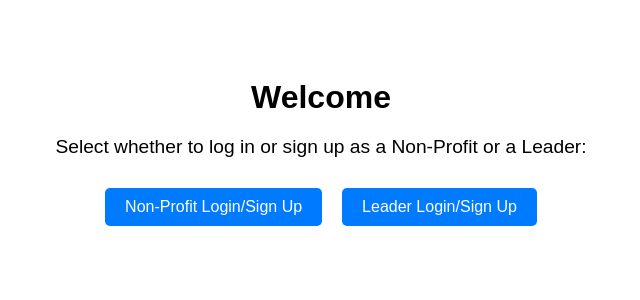
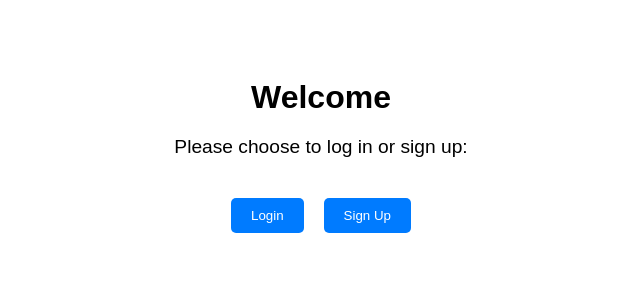
Before and after one commit to tejasking62/Cause-Connect, a React (Create React App) app in the folder my-app/: page / in a window 1280 px wide. Shown: the top 300 px of the page, without its empty margins (319-959 px from the left). Built offline with nearby package versions, Linux system fonts and the light colour scheme.

Commit message:
modified sign up

```diff
--- a/my-app/src/App.js
+++ b/my-app/src/App.js
@@ -1,16 +1,16 @@
 import React from 'react';
 import { BrowserRouter as Router, Routes, Route } from 'react-router-dom';
 import Home from './Home';
-import Nonprofits from './Nonprofits';
-import Leaders from './Leaders';
+import RoleSelection from './RoleSelection';
+import LoginSignupForm from './LoginSignupForm';
 
 function App() {
   return (
     <Router>
       <Routes>
-        <Route path="/" element={<Home />} />  {/* Home route */}
-        <Route path="/nonprofits" element={<Nonprofits />} />  {/* Nonprofits route */}
-        <Route path="/leaders" element={<Leaders />} />  {/* Leaders route */}
+        <Route path="/" element={<Home />} />  {/* Home page */}
+        <Route path="/role-selection" element={<RoleSelection />} />  {/* Role selection page */}
+        <Route path="/login-signup" element={<LoginSignupForm />} />  {/* Login/Sign-up form page */}
       </Routes>
     </Router>
   );
--- a/my-app/src/Home.js
+++ b/my-app/src/Home.js
@@ -1,15 +1,23 @@
 import React from 'react';
-import { Link } from 'react-router-dom';
+import { useNavigate } from 'react-router-dom';
 
 function Home() {
+  const navigate = useNavigate();
+
+  const handleLogin = () => {
+    navigate('/role-selection', { state: { action: 'login' } });
+  };
+
+  const handleSignUp = () => {
+    navigate('/role-selection', { state: { action: 'signup' } });
+  };
+
   return (
     <div className="home-container">
       <h1>Welcome</h1>
-      <p>Select whether to log in or sign up as a Non-Profit or a Leader:</p>
-      <div className="buttons">
-        <Link to="/nonprofits" className="btn">Non-Profit Login/Sign Up</Link>
-        <Link to="/leaders" className="btn">Leader Login/Sign Up</Link>
-      </div>
+      <p>Please choose to log in or sign up:</p>
+      <button className="btn" onClick={handleLogin}>Login</button>
+      <button className="btn" onClick={handleSignUp}>Sign Up</button>
     </div>
   );
 }
--- /dev/null
+++ b/my-app/src/LoginSignupForm.js
@@ -0,0 +1,45 @@
+import React, { useState } from 'react';
+import { useLocation } from 'react-router-dom';
+
+function LoginSignupForm() {
+  const location = useLocation();
+  const { action, role } = location.state;  // 'login' or 'signup' and 'nonprofit' or 'leader'
+
+  const [email, setEmail] = useState('');
+  const [password, setPassword] = useState('');
+
+  const handleSubmit = (e) => {
+    e.preventDefault();
+    console.log(`${action} as a ${role} with`, { email, password });
+    // Add logic for login/signup via API
+  };
+
+  return (
+    <div>
+      <h1>{action === 'login' ? 'Login' : 'Sign Up'} as {role === 'nonprofit' ? 'Non-Profit' : 'Leader'}</h1>
+      <form onSubmit={handleSubmit}>
+        <div>
+          <label>Email: </label>
+          <input
+            type="email"
+            value={email}
+            onChange={(e) => setEmail(e.target.value)}
+            required
+          />
+        </div>
+        <div>
+          <label>Password: </label>
+          <input
+            type="password"
+            value={password}
+            onChange={(e) => setPassword(e.target.value)}
+            required
+          />
+        </div>
+        <button type="submit">{action === 'login' ? 'Login' : 'Sign Up'}</button>
+      </form>
+    </div>
+  );
+}
+
+export default LoginSignupForm;
--- /dev/null
+++ b/my-app/src/RoleSelection.js
@@ -0,0 +1,27 @@
+import React from 'react';
+import { useLocation, useNavigate } from 'react-router-dom';
+
+function RoleSelection() {
+  const location = useLocation();
+  const navigate = useNavigate();
+  const { action } = location.state;  // 'login' or 'signup'
+
+  const handleNonProfit = () => {
+    navigate('/login-signup', { state: { action, role: 'nonprofit' } });
+  };
+
+  const handleLeader = () => {
+    navigate('/login-signup', { state: { action, role: 'leader' } });
+  };
+
+  return (
+    <div className="role-selection-container">
+      <h1>{action === 'login' ? 'Login' : 'Sign Up'}</h1>
+      <p>Are you a Non-Profit or a Leader?</p>
+      <button className="btn" onClick={handleNonProfit}>Non-Profit</button>
+      <button className="btn" onClick={handleLeader}>Leader</button>
+    </div>
+  );
+}
+
+export default RoleSelection;
--- a/my-app/src/index.css
+++ b/my-app/src/index.css
@@ -14,20 +14,26 @@ p {
   margin-bottom: 30px;
 }
 
-.buttons {
-  display: flex;
-  justify-content: center;
-  gap: 20px;
+button {
+  padding: 10px 20px;
+  margin: 10px;
+  background-color: #007BFF;
+  color: white;
+  border: none;
+  border-radius: 5px;
+  cursor: pointer;
 }
 
-.btn {
-  padding: 10px 20px;
-  background-color: #007BFF;
-  color: white;
-  text-decoration: none;
-  border-radius: 5px;
+button:hover {
+  background-color: #0056b3;
 }
 
-.btn:hover {
-  background-color: #0056b3;
+form {
+  display: inline-block;
+  margin-top: 20px;
+  text-align: left;
 }
+
+form div {
+  margin-bottom: 10px;
+}
```
